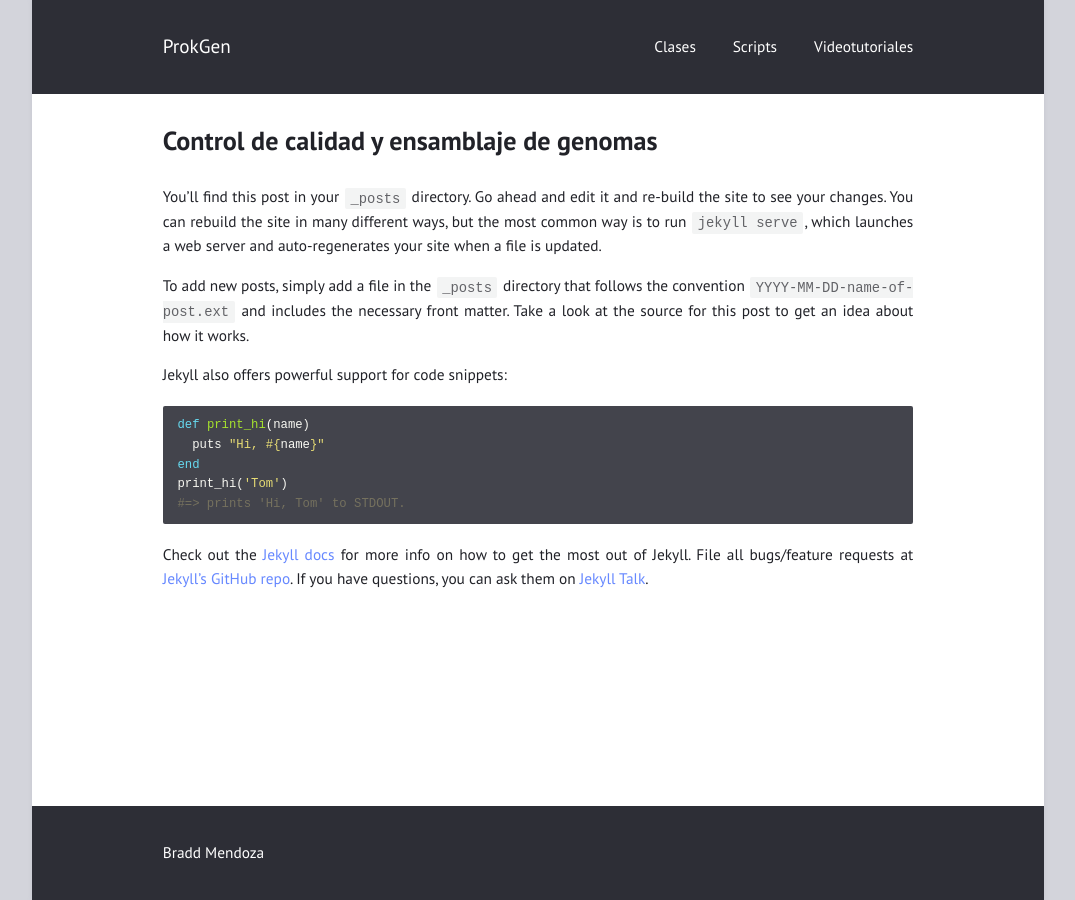
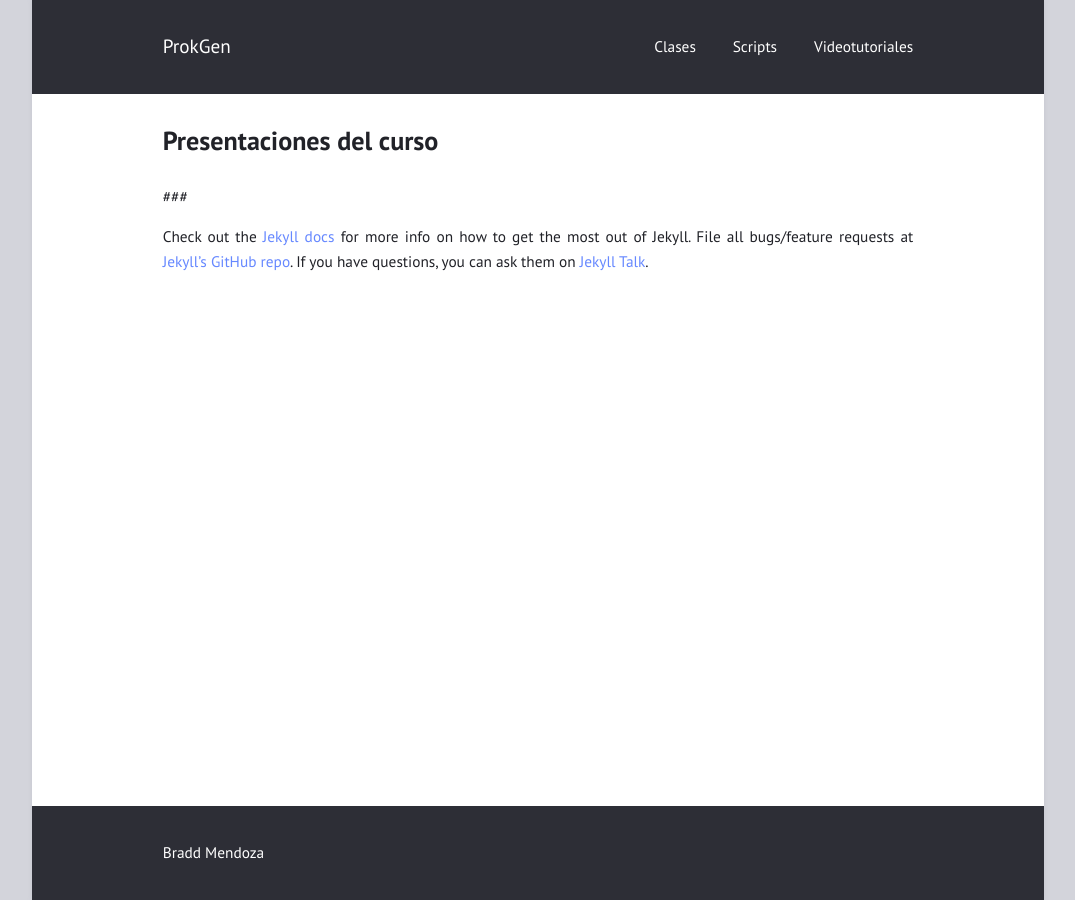
Before and after one commit to braddmg/GenPro, a Jekyll site: the page built from Clases.md, in a window 1280 px wide. Shown: the whole page, without its empty margins (102-1177 px from the left). Built offline with Jekyll 4.4.1, drawn with Linux system fonts in a browser that asks for light colours.

Commit message:
Update Clases.md

```diff
--- a/Clases.md
+++ b/Clases.md
@@ -1,22 +1,8 @@
 ---
-title: "Control de calidad y ensamblaje de genomas"
+title: "Presentaciones del curso"
 layout: post
 ---
-
-You’ll find this post in your `_posts` directory. Go ahead and edit it and re-build the site to see your changes. You can rebuild the site in many different ways, but the most common way is to run `jekyll serve`, which launches a web server and auto-regenerates your site when a file is updated.
-
-
-To add new posts, simply add a file in the `_posts` directory that follows the convention `YYYY-MM-DD-name-of-post.ext` and includes the necessary front matter. Take a look at the source for this post to get an idea about how it works.
-
-Jekyll also offers powerful support for code snippets:
-
-{% highlight ruby %}
-def print_hi(name)
-  puts "Hi, #{name}"
-end
-print_hi('Tom')
-#=> prints 'Hi, Tom' to STDOUT.
-{% endhighlight %}
+###
 
 Check out the [Jekyll docs][jekyll-docs] for more info on how to get the most out of Jekyll. File all bugs/feature requests at [Jekyll’s GitHub repo][jekyll-gh]. If you have questions, you can ask them on [Jekyll Talk][jekyll-talk].
 
```
